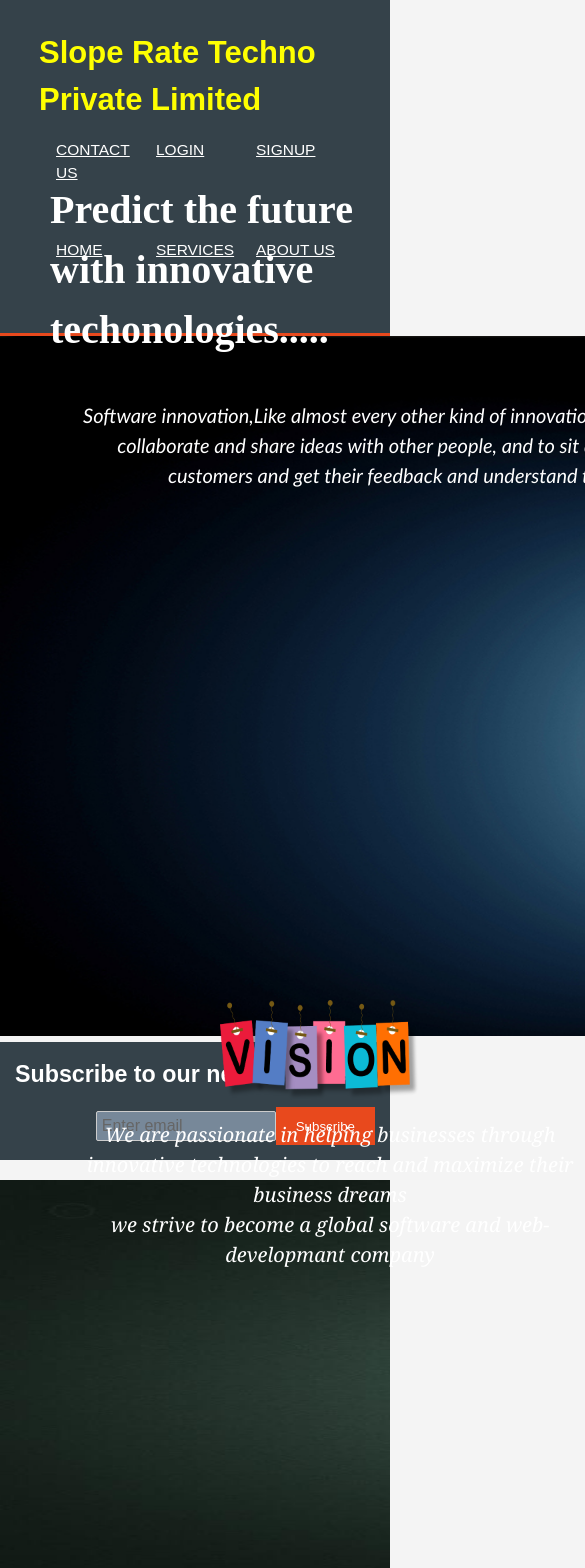
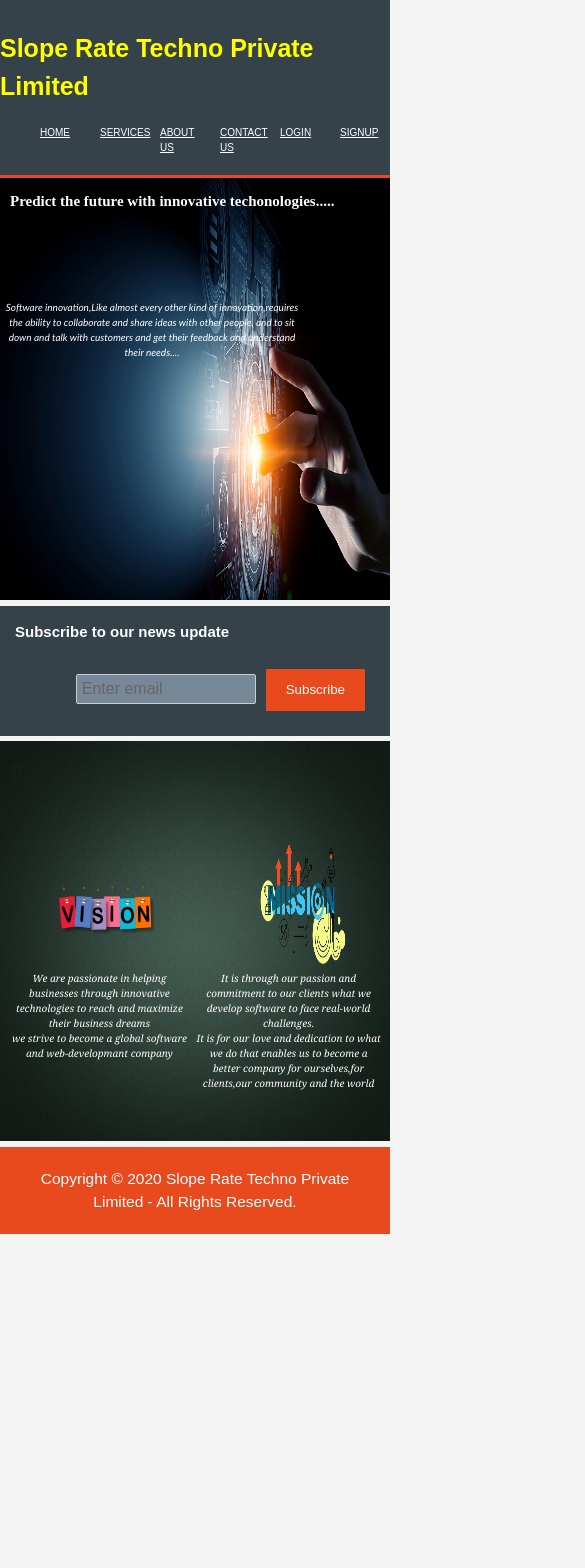
Before and after one commit to SainathMaddineni/footer, a React (Create React App) app: page /home in a window 390 px wide. Shown: the top 1568 px of the page, 585 px wide, since content can reach past the window. After the commit the page ends 1234 px from the top, so only its background shows below. Built offline with nearby package versions, Linux system fonts and the light colour scheme; a web font is replaced by a local one.

Commit message:
mobile view working

```diff
--- a/src/App.css
+++ b/src/App.css
@@ -30,6 +30,7 @@ body{
   color: white;
 }
 
+
 .App-link {
   color: #61dafb;
 }
@@ -43,6 +44,7 @@ body{
   }
 }
 header{
+  width:auto;
   background:#35424a;
   color:#ffffff;
   padding-top:30px;
@@ -77,9 +79,8 @@ header :link{
     color:#cccccc;
     font-weight:bold;
   }
-
   .container{
-    width:80%;
+    width:auto;
     margin:auto;
     overflow:hidden;
   }
@@ -297,8 +298,8 @@ select {
   }
   #showcase img{
     position:relative;
-    height:700px;
-    width:1519px ;
+    height:100vh;
+    width:100vw;
   }
   .cbox{
     width:700px;
@@ -334,7 +335,7 @@ select {
     width:250px;
   }
   #boxes{
-    margin-top: 20px;
+    margin-top:20px;
   }
   #boxes.box{
     float:left;
@@ -356,7 +357,7 @@ select {
     position:absolute;
   }
   .bgimg{
-    width:1800px;
+    width:100%;
     height:400px;
     position:relative;
   }
@@ -593,3 +594,105 @@ select {
   height:500px;
   width:450px;
 }
+@media only screen and (min-device-width: 320px) and (max-device-width: 900px){
+  #header{
+    width:100%;
+  }
+  #containernav{
+    width:100%;
+  }
+  #navlink{
+    font-size:25px;
+  }
+  #headerlink{
+  font-size:10px;
+  width: 50px;
+  height: 50px;
+  margin:5px;
+  }
+  h1{
+    font-size:18px;
+  }
+  #cboxid{
+    width:300px;
+    height:100px;
+    top:300px;
+    font-size:10px;
+    margin-left:2px;
+  }
+  #para{
+    font-size:15px;
+  }
+  #showcase img{
+    height:50vh;
+    width:100vw;
+  }
+  #showcase h1{
+    font-size:15px;
+    margin-left:10px;
+    margin-top:10px;
+  }
+  #showcase p{
+    font-size:10px;
+  }
+  #newsletter h1{
+    float: left;
+    font-size:15px;
+  }
+  .button_1{
+   height:5vh;
+   margin:10px;
+  }
+  #boxes{
+    margin-top:5px;
+  }
+  #boxes.box{
+    float:left;
+    border:1px solid white;
+    text-align:center;
+    width:10;
+  }
+  .mimg{
+    width:25vw;
+    height:18vh;
+    margin-left:65vw;
+    top:98vh;
+    position:absolute;
+  }
+  .vimg{
+    width:25vw;
+    margin-left:15vw;
+    top:105vh;
+    position:absolute;
+  }
+  .vbox{
+    height:20vh;
+    width:45vw;
+    top:115vh;
+    margin-left:3vw;
+    border-radius:5px;
+  }
+  .vbox p{
+    font-size:10px;
+    font-family:Cambria, Cochin, Georgia, Times, 'Times New Roman', serif;
+    text-align:center;
+    font-style: oblique;
+    color:white;
+  }
+  .mbox{
+    height:20vh;
+    width:48vw;
+    top:115vh;
+    margin-left:50vw;
+    border-radius:5px;
+  }
+  .mbox p{
+    font-size:10px;
+    font-family:Cambria, Cochin, Georgia, Times, 'Times New Roman', serif;
+    text-align:center;
+    font-style: oblique;
+    color:white;
+  }
+
+
+}
--- a/src/components/aboutus.css
+++ b/src/components/aboutus.css
@@ -130,3 +130,27 @@
   font-size: 25px;
   font-weight: bolder;
 }
+@media only screen and (min-device-width: 320px) and (max-device-width: 900px){
+  .paragraph{
+    margin:10px;
+    font-size: 15px;
+}
+.ceo {
+  margin-left:auto;
+  overflow: hidden;
+  width: 80vw;
+  height: 50vh;
+  text-align: center;
+  float: left;
+  padding-left: 50px;
+  color: whitesmoke;
+}
+.ceo img{
+  width: 80vw;
+  height: 50vh;
+}
+.ceo-fadedbox {
+  width: 80vw;
+  height: 50vh;
+}
+}
--- a/src/components/home.jsx
+++ b/src/components/home.jsx
@@ -8,20 +8,19 @@ class Home extends Component {
             <div>
             <div>
                 <section id = "showcase">
-        <div className = "container1"></div>
         <div>
-          <img src = "/images/i.jpg" alt = "img not found"/>
+          <img  src = "/images/i.jpg" alt = "img not found"/>
           <h1> Predict the future with innovative techonologies.....</h1>
         </div>
-        <div className = "cbox">
-          <p>Software innovation,Like almost every other kind of
+        <div className = "cbox" id = "cboxid">
+          <p  id = " #para">Software innovation,Like almost every other kind of
             innovation,requires the ability to collaborate and share ideas with other people,
             and to sit down and talk with customers and get their feedback and understand their
             needs....</p>
         </div>
           </section>
           <section id = "newsletter">
-            <div className ="container1">
+            <div className ="container1" id = "container1input">
               <h1> Subscribe to our news update</h1>
               <form>
                 <input type ="email" placeholder="Enter email"/>
--- a/src/components/navbar.jsx
+++ b/src/components/navbar.jsx
@@ -7,19 +7,19 @@ class NavBar extends Component {
         return (
 
             <div>
-                    <header>
-                        <div className ="container">
+                    <header id ="header">
+                        <div className ="container" id = "containernav">
                             <div id="branding">
-                                <h1 style={{ color: 'yellow' }}> Slope Rate Techno Private Limited </h1>
+                                <h1  id = "navlink" style={{ color: 'yellow' }}> Slope Rate Techno Private Limited </h1>
                             </div>
                         <nav>
                             <ul>
-                                <Link to = "/signup">SIGNUP</Link>
-                                <Link to = "/login">LOGIN</Link>
-                                <Link to = "/contactus">CONTACT US</Link>
-                                <Link to = "/aboutus">ABOUT US</Link>
-                                <Link to = "/services">SERVICES</Link>
-                                <Link to = "/home">HOME</Link>
+                                <Link to = "/signup"id = "headerlink" >SIGNUP</Link>
+                                <Link to = "/login" id = "headerlink">LOGIN</Link>
+                                <Link to = "/contactus"  id = "headerlink">CONTACT US</Link>
+                                <Link to = "/aboutus"  id = "headerlink">ABOUT US</Link>
+                                <Link to = "/services" id = "headerlink">SERVICES</Link>
+                                <Link to = "/home" id = "headerlink">HOME</Link>
                             </ul>
                         </nav>
                         </div>
--- a/src/components/services.css
+++ b/src/components/services.css
@@ -29,7 +29,7 @@
 }
 .fa fa-file-code-o {
   font-size: 48px;
-  color: red;
+  color: #ff0000;
 }
 #toggle {
   visibility: hidden;
@@ -138,3 +138,39 @@ dialog {
   max-width: 500px;
   margin-left:45%;
 }
+@media only screen and (min-device-width: 320px) and (max-device-width: 900px){
+  .services-box1 {
+    width: 33.33%;
+    padding-left:1vw;
+    float: left;
+    margin-bottom:10vh;
+  }
+  .servicebox h2{
+    text-align: center;
+    padding: 10px;
+  }
+  dialog {
+    animation: appear 350ms ease-in 1;
+    max-width: 50vw;
+    margin-left:20vh;
+    font-size:15px;
+  }
+  .row img{
+    width:10vw;
+    height:10vh;
+  }
+  .services-box1 h3{
+    font-size:8px;
+  }
+  .services-box2 h3{
+    font-size:8px;
+  }
+  .services-box3 h3{
+    font-size:8px;
+  }
+  .row label{
+    font-size:10px;
+  }
+
+
+}
```
